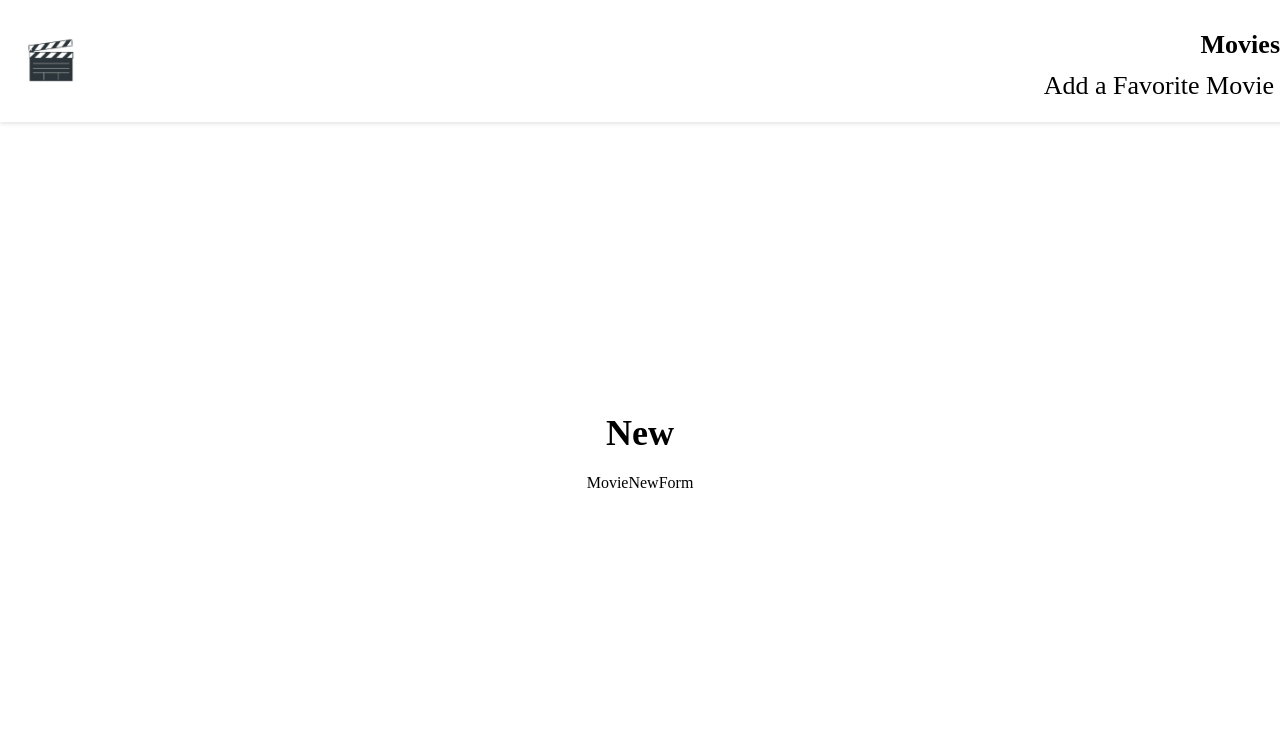
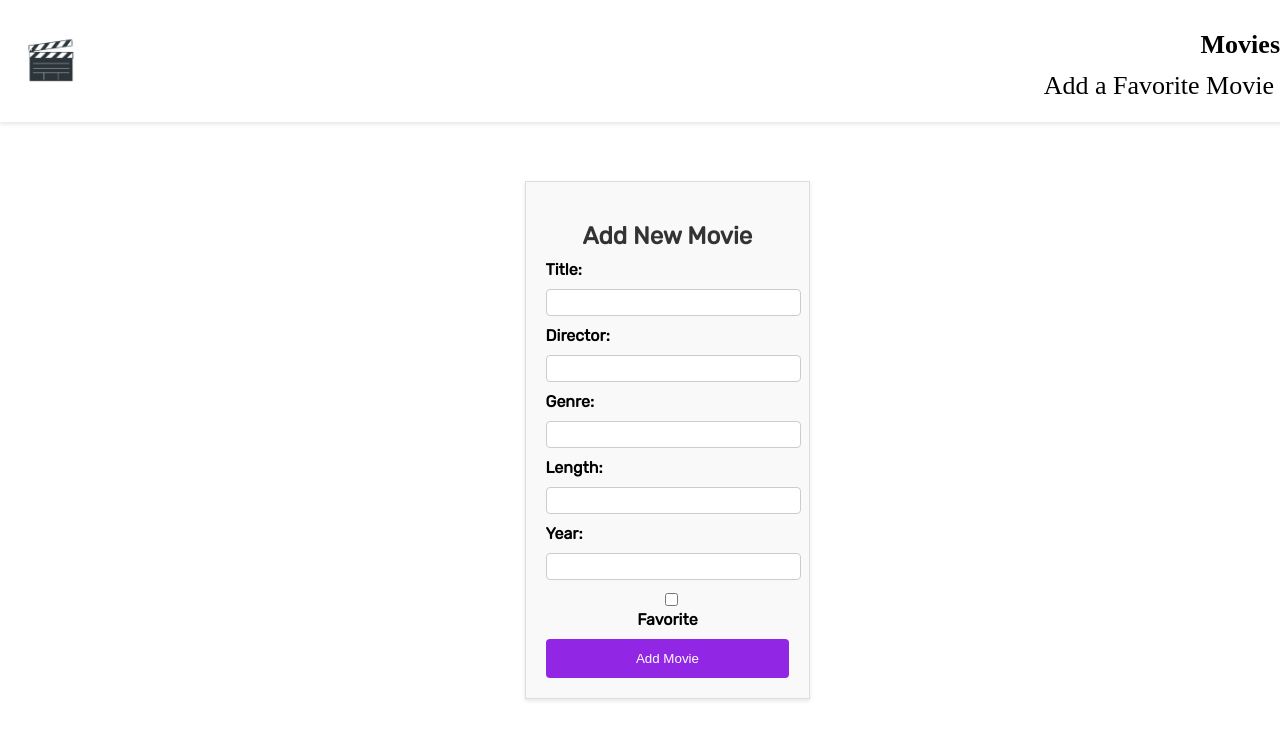
Before and after one commit to JoanavelPascual7/movies-front-end-react, a React (Create React App) app: page /movies/new in a window 1280 px wide. Shown: the top 740 px of the page. Built offline with nearby package versions, Linux system fonts and the light colour scheme; a web font is replaced by a local one.

Commit message:
css updates and add and delete functionality added

```diff
--- a/src/components/MovieDetail.css
+++ b/src/components/MovieDetail.css
@@ -17,7 +17,7 @@
 
   .MovieDetail h3 {
     margin-top: 0;
-    color: #007bff;
+    color: #6d1dbf;
   }
 
   .MovieDetail p {
@@ -26,24 +26,30 @@
     margin: 12px 0;
   }
 
-  .MovieDetail .favorite {
-    color: #e74c3c;
-    font-weight: bold;
+  .MovieDetail .button-container {
+    display: flex;
+    justify-content: space-between;
+    margin-top: 15px;
+    gap: 10px;
   }
 
-  .MovieDetail .edit-button {
+  .MovieDetail .edit-button,
+  .MovieDetail .delete-button {
+    flex: 1;
     display: inline-block;
-    padding: 10px 15px;
-    background-color: #007bff;
+    padding: 10px 0;
+    background-color: #9127e4;
     color: #fff;
     border: none;
     border-radius: 4px;
     font-weight: bold;
+    text-align: center;
     cursor: pointer;
     transition: background-color 0.3s ease;
     text-decoration: none;
   }
 
-  .MovieDetail .edit-button:hover {
-    background-color: #0056b3;
+  .MovieDetail .edit-button:hover,
+  .MovieDetail .delete-button:hover {
+    background-color: #6d1dbf; /* Darker shade on hover */
   }
--- a/src/components/MovieDetail.js
+++ b/src/components/MovieDetail.js
@@ -1,13 +1,12 @@
 import React, { useState, useEffect } from 'react';
 import axios from 'axios';
-import { useParams } from 'react-router-dom';
-import { Link } from 'react-router-dom';
-
+import { useParams, Link, useNavigate } from 'react-router-dom';
 
 import "./MovieDetail.css"
 
 function MovieDetail() {
   const { id } = useParams();
+  const navigate = useNavigate(); // Replace useHistory with useNavigate
   const [movie, setMovie] = useState(null);
 
   useEffect(() => {
@@ -22,6 +21,18 @@ function MovieDetail() {
       });
   }, [id]);
 
+  const handleDelete = () => {
+    axios
+      .delete(`${process.env.REACT_APP_API_URL}/movies/${id}`)
+      .then((response) => {
+        console.log('Movie deleted:', response.data);
+        navigate('/'); // Use navigate to redirect
+      })
+      .catch((error) => {
+        console.error('API Error:', error);
+      });
+  };
+
   return (
     <div className="MovieDetail">
       <h2>Movie Details</h2>
@@ -33,7 +44,10 @@ function MovieDetail() {
           <p>Length: {movie.length}</p>
           <p>Year: {movie.year}</p>
           <p>Favorite: {movie.is_favorite ? 'Yes' : 'No'}</p>
-          <Link to={`/movies/${id}/edit`} className='edit-button'>Edit</Link>
+          <div className="button-container">
+            <Link to={`/movies/${id}/edit`} className='edit-button'>Edit</Link>
+            <button className="delete-button" onClick={handleDelete}>Delete</button>
+          </div>
         </div>
       ) : (
         <p>Loading movie details...</p>
--- a/src/components/MovieEditForm.css
+++ b/src/components/MovieEditForm.css
@@ -33,7 +33,7 @@
 
   .MovieEditForm button[type="submit"] {
     padding: 10px 15px;
-    background-color: #007bff;
+    background-color:#9127e4;
     color: #fff;
     border: none;
     border-radius: 4px;
@@ -42,5 +42,5 @@
   }
 
   .MovieEditForm button[type="submit"]:hover {
-    background-color: #0056b3;
+    background-color:  #7a1cc9;
   }
--- a/src/components/MovieEditForm.js
+++ b/src/components/MovieEditForm.js
@@ -59,42 +59,42 @@ export default function MovieEditForm() {
     <div className="MovieEditForm">
       <h2>Edit Movie</h2>
       <form onSubmit={handleSubmit}>
-        <label>Title:</label>
+        <label className='label-font'>Title:</label>
         <input
           type="text"
           name="title"
           value={formData.title}
           onChange={handleInputChange}
         />
-        <label>Director:</label>
+        <label className='label-font' >Director:</label>
         <input
           type="text"
           name="director"
           value={formData.director}
           onChange={handleInputChange}
         />
-        <label>Genre:</label>
+        <label className='label-font' >Genre:</label>
         <input
           type="text"
           name="genre"
           value={formData.genre}
           onChange={handleInputChange}
         />
-        <label>Length:</label>
+        <label className='label-font' >Length:</label>
         <input
           type="text"
           name="length"
           value={formData.length}
           onChange={handleInputChange}
         />
-        <label>Year:</label>
+        <label className='label-font' >Year:</label>
         <input
           type="text"
           name="year"
           value={formData.year}
           onChange={handleInputChange}
         />
-        <button type="submit">Update Movie</button>
+        <button className='submit-button' type="submit">Update Movie</button>
       </form>
     </div>
   );
--- /dev/null
+++ b/src/components/MovieNewForm.css
@@ -0,0 +1,48 @@
+.MovieNewForm {
+    font-family: 'Rubik', sans-serif;
+    background-color: #f9f9f9;
+    border: 1px solid #ddd;
+    padding: 20px;
+    margin: 20px;
+    width: 90%; /* Increase width by 10% */
+    max-width: 750px; /* Increase max-width */
+    box-shadow: 0px 2px 4px rgba(0, 0, 0, 0.1);
+    text-align: center;
+  }
+
+  .MovieNewForm h2 {
+    margin-bottom: 10px;
+    color: #333;
+  }
+
+  .MovieNewForm form {
+    display: grid;
+    gap: 10px;
+  }
+
+  .MovieNewForm label {
+    font-weight: bold;
+    text-align: left;
+  }
+
+  .MovieNewForm input[type="text"],
+  .MovieNewForm input[type="checkbox"] {
+    padding: 5px;
+    border: 1px solid #ccc;
+    border-radius: 4px;
+    width: 100%;
+  }
+
+  .MovieNewForm button[type="submit"] {
+    padding: 12px 20px; /* Increase padding for a bigger button */
+    background-color: #9127e4; /* Darkish purple color */
+    color: #fff;
+    border: none;
+    border-radius: 4px;
+    cursor: pointer;
+    transition: background-color 0.3s ease;
+  }
+
+  .MovieNewForm button[type="submit"]:hover {
+    background-color: #7a1cc9; /* Darker shade on hover */
+  }
--- a/src/components/MovieNewForm.js
+++ b/src/components/MovieNewForm.js
@@ -1,7 +1,94 @@
-import React from 'react'
+import React, { useState } from 'react';
+import axios from 'axios';
+
+import "./MovieNewForm.css"
 
 export default function MovieNewForm() {
+  const initialFormData = {
+    title: '',
+    director: '',
+    genre: '',
+    length: '',
+    year: '',
+    is_favorite: false,
+  };
+  const [formData, setFormData] = useState(initialFormData);
+
+  const handleInputChange = (event) => {
+    const { name, value, type, checked } = event.target;
+    const inputValue = type === 'checkbox' ? checked : value;
+
+    setFormData({
+      ...formData,
+      [name]: inputValue,
+    });
+  };
+
+  const handleSubmit = (event) => {
+    event.preventDefault();
+
+    axios
+      .post(`${process.env.REACT_APP_API_URL}/movies`, formData)
+      .then((response) => {
+        console.log('New Movie added:', response.data);
+        setFormData(initialFormData);
+      })
+      .catch((error) => {
+        console.error('API Error:', error);
+      });
+  };
+
   return (
-    <div>MovieNewForm</div>
-  )
+    <div className="MovieNewForm">
+      <h2>Add New Movie</h2>
+      <form onSubmit={handleSubmit}>
+        <label>Title:</label>
+        <input
+          type="text"
+          name="title"
+          value={formData.title}
+          onChange={handleInputChange}
+        />
+        <label>Director:</label>
+        <input
+          type="text"
+          name="director"
+          value={formData.director}
+          onChange={handleInputChange}
+        />
+        <label>Genre:</label>
+        <input
+          type="text"
+          name="genre"
+          value={formData.genre}
+          onChange={handleInputChange}
+        />
+        <label>Length:</label>
+        <input
+          type="text"
+          name="length"
+          value={formData.length}
+          onChange={handleInputChange}
+        />
+        <label>Year:</label>
+        <input
+          type="text"
+          name="year"
+          value={formData.year}
+          onChange={handleInputChange}
+        />
+        <div>
+          <input
+            type="checkbox"
+            id="is_favorite"
+            name="is_favorite"
+            checked={formData.is_favorite}
+            onChange={handleInputChange}
+          />
+          <label htmlFor="is_favorite">Favorite</label>
+        </div>
+        <button type="submit">Add Movie</button>
+      </form>
+    </div>
+  );
 }
--- a/src/components/Movies.css
+++ b/src/components/Movies.css
@@ -39,7 +39,7 @@
 
   .movie-list-page td:last-child a {
     padding: 8px 12px;
-    background-color: #007bff;
+    background-color: #9127e4; /* Darkish purple color */
     color: white;
     border-radius: 5px;
     text-decoration: none;
@@ -48,7 +48,7 @@
   }
 
   .movie-list-page td:last-child a:hover {
-    background-color: #0056b3;
+    background-color: #7a1cc9; /* Darker shade on hover */
   }
 
   .movie-list-page img {
--- a/src/pages/Index.css
+++ b/src/pages/Index.css
@@ -5,7 +5,7 @@ body {
   }
 
   .index-container {
-    padding-top: 120px;
+    padding-top: 225px;
   }
 
   h1 {
--- a/src/pages/New.js
+++ b/src/pages/New.js
@@ -2,7 +2,7 @@ import MovieNewForm from "../components/MovieNewForm";
 function New() {
     return (
         <div>
-            <h1> New </h1>
+            {/* <h1> New </h1> */}
             <MovieNewForm/>
         </div>
     )
```
